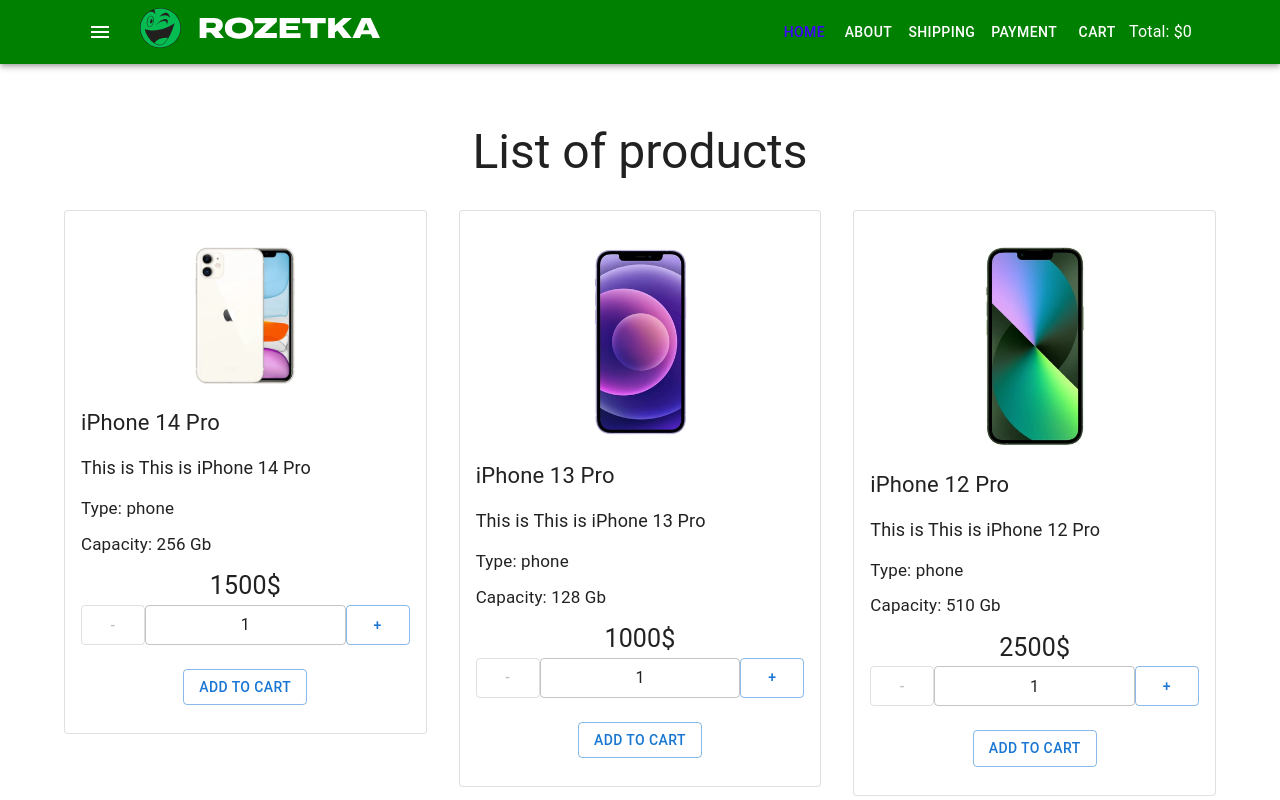
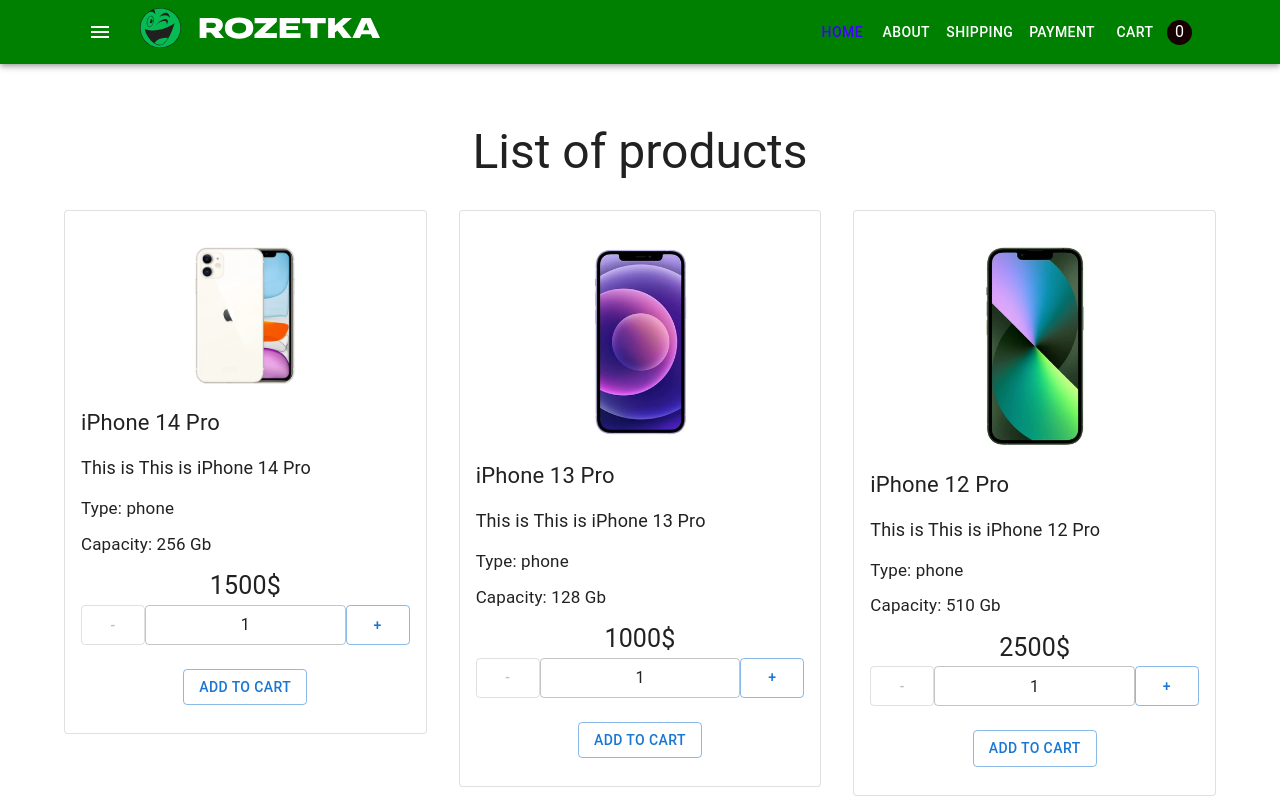
Before and after one commit to tetiana-kozak/react-22-10, a React (Create React App) app: page / in a window 1280 px wide. Shown: the top 800 px of the page. Built offline with nearby package versions, Linux system fonts and the light colour scheme.

Commit message:
add product counter to header

```diff
--- /dev/null
+++ b/src/components/CartHeader/CartHeader.scss
@@ -0,0 +1,8 @@
+.header-total-count {
+    background-color: #170000;
+    color: white;
+    border-radius: 50%;
+    height: 25px;
+    width: 25px;
+    text-align: center;
+}
--- a/src/components/CartHeader/CartHeader.tsx
+++ b/src/components/CartHeader/CartHeader.tsx
@@ -1,4 +1,5 @@
 import productsArray, { getProductsObject, Product } from 'utils/productsArray'
+import './CartHeader.scss'
 
 type Props = {
     productsInCart: {
@@ -14,21 +15,10 @@
 }: Props) => {
     return (
         <div>
-            <div>
-                {Object.keys(productsInCart).map((productId) => (
-                    <div key={productId}>
-                        {productsObject[parseInt(productId)].title} :{' '}
-                        {productsInCart[parseInt(productId)]}
-                    </div>
-                ))}
-            </div>
-            <div>
-                Total: $
+            <div className="header-total-count">
                 {Object.keys(productsInCart).reduce(
                     (total, productId) =>
-                        total +
-                        productsObject[parseInt(productId)].price *
-                            productsInCart[parseInt(productId)],
+                        total + productsInCart[parseInt(productId)],
                     0
                 )}
             </div>
```
